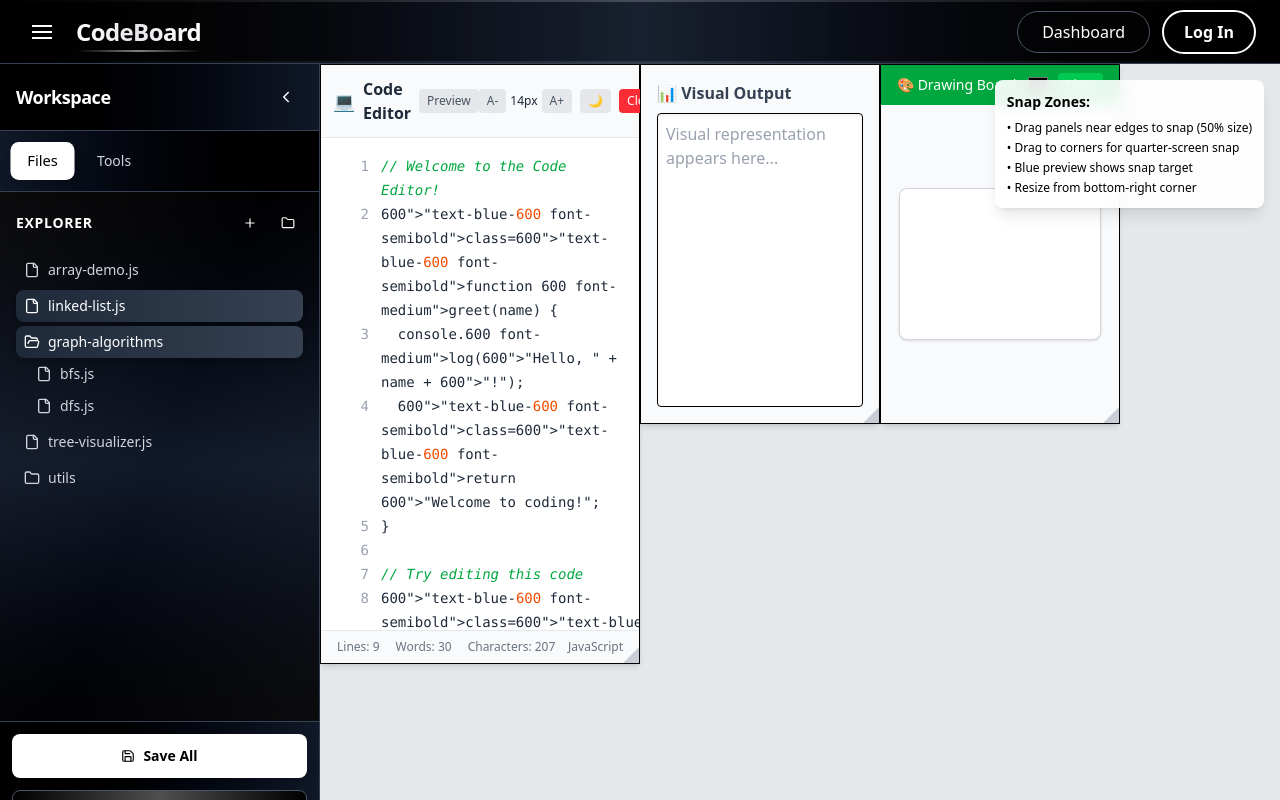
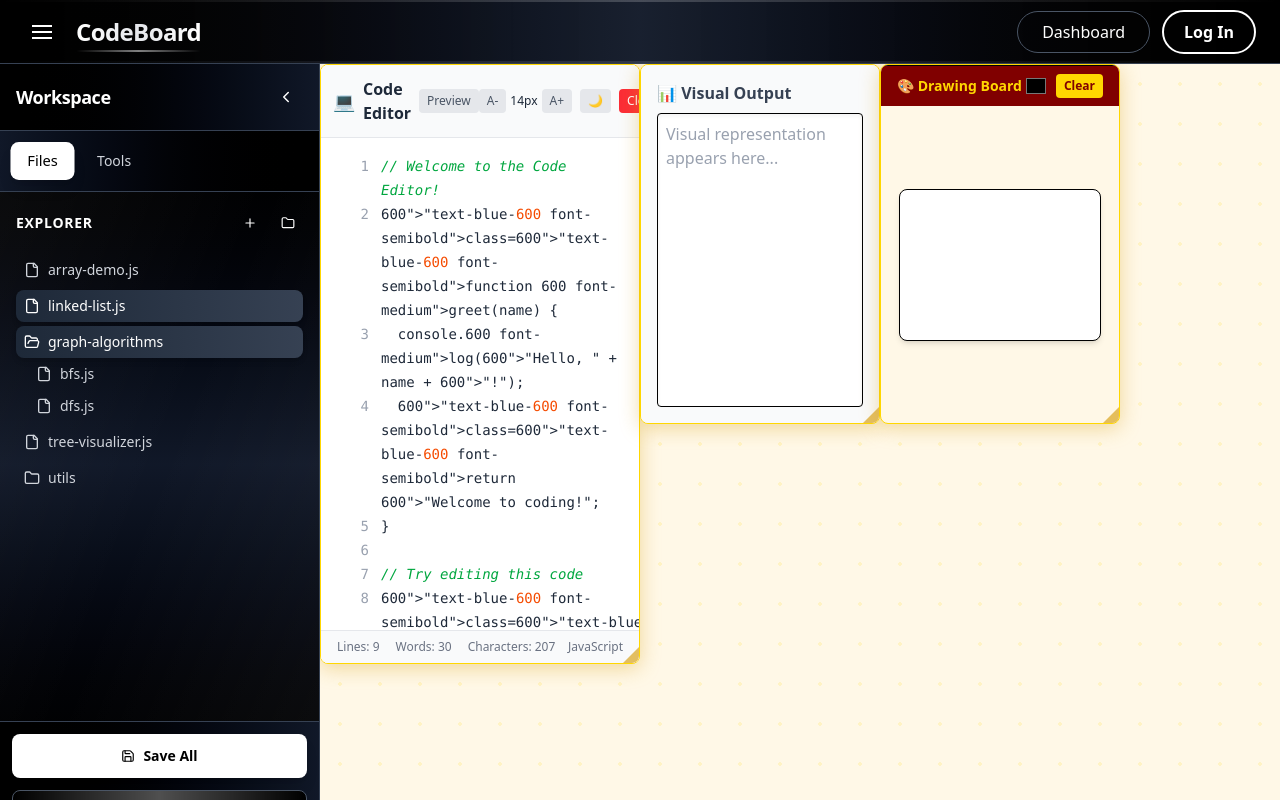
Before and after one commit to amicable-dev/codeboard, a React (Vite) app: page / in a window 1280 px wide. Built offline with nearby package versions, Linux system fonts and the light colour scheme.

Commit message:
added golden

```diff
--- a/package.json
+++ b/package.json
@@ -11,6 +11,7 @@
   },
   "dependencies": {
     "@tailwindcss/vite": "^4.1.11",
+    "golden-layout": "^2.6.0",
     "lucide-react": "^0.536.0",
     "react": "^19.1.1",
     "react-dom": "^19.1.1",
--- a/src/components/layout/MainPanel.tsx
+++ b/src/components/layout/MainPanel.tsx
@@ -2,9 +2,18 @@ import { useState, useRef, useEffect } from "react";
 import EditorPanel from "./EditorPanel";
 import VisualPanel from "./VisualPanel";
 
+/* ----------------- COLOR PALETTE ----------------- */
+const COLORS = {
+  gold: "#FFD700",
+  deepGold: "#DAA520",
+  cream: "#FFF8E7",
+  maroon: "#800000",
+};
+
+/* ----------------- SNAP SETTINGS ----------------- */
 const SNAP_THRESHOLD = 50;
 
-// Type definitions
+/* ----------------- TYPE DEFINITIONS ----------------- */
 interface Position {
   x: number;
   y: number;
@@ -33,294 +42,196 @@ interface DraggablePanelProps {
   className?: string;
 }
 
-// Simple Drawing Panel - you can replace this with your own component
+/* ----------------- DRAWING PANEL ----------------- */
 const DrawingPanel: React.FC = () => {
   const canvasRef = useRef<HTMLCanvasElement>(null);
-  const [isDrawing, setIsDrawing] = useState<boolean>(false);
-  const [currentColor, setCurrentColor] = useState<string>('#000000');
+  const [isDrawing, setIsDrawing] = useState(false);
+  const [currentColor, setCurrentColor] = useState("#000000");
 
   useEffect(() => {
     const canvas = canvasRef.current;
     if (!canvas) return;
-
-    const ctx = canvas.getContext('2d');
+    const ctx = canvas.getContext("2d");
     if (!ctx) return;
-
-    ctx.lineCap = 'round';
-    ctx.lineJoin = 'round';
+    ctx.lineCap = "round";
+    ctx.lineJoin = "round";
     ctx.lineWidth = 2;
   }, []);
 
   const startDrawing = (e: React.MouseEvent<HTMLCanvasElement>) => {
     setIsDrawing(true);
-    const canvas = canvasRef.current;
-    if (!canvas) return;
-
-    const rect = canvas.getBoundingClientRect();
-    const x = e.clientX - rect.left;
-    const y = e.clientY - rect.top;
-
-    const ctx = canvas.getContext('2d');
-    if (!ctx) return;
-
+    const rect = canvasRef.current!.getBoundingClientRect();
+    const ctx = canvasRef.current!.getContext("2d")!;
     ctx.beginPath();
-    ctx.moveTo(x, y);
+    ctx.moveTo(e.clientX - rect.left, e.clientY - rect.top);
   };
 
   const draw = (e: React.MouseEvent<HTMLCanvasElement>) => {
     if (!isDrawing) return;
-
-    const canvas = canvasRef.current;
-    if (!canvas) return;
-
-    const rect = canvas.getBoundingClientRect();
-    const x = e.clientX - rect.left;
-    const y = e.clientY - rect.top;
-
-    const ctx = canvas.getContext('2d');
-    if (!ctx) return;
-
+    const rect = canvasRef.current!.getBoundingClientRect();
+    const ctx = canvasRef.current!.getContext("2d")!;
     ctx.strokeStyle = currentColor;
-    ctx.lineTo(x, y);
+    ctx.lineTo(e.clientX - rect.left, e.clientY - rect.top);
     ctx.stroke();
   };
 
-  const stopDrawing = () => {
-    setIsDrawing(false);
-  };
-
-  const clearCanvas = () => {
-    const canvas = canvasRef.current;
-    if (!canvas) return;
-
-    const ctx = canvas.getContext('2d');
-    if (!ctx) return;
-
-    ctx.clearRect(0, 0, canvas.width, canvas.height);
-  };
-
   return (
-    <div className="w-full h-full bg-white flex flex-col">
-      <div className="bg-green-600 text-white px-4 py-2 text-sm font-medium flex items-center justify-between">
+    <div className="w-full h-full flex flex-col bg-cream border-t border-gold">
+      <div
+        className="px-4 py-2 text-sm font-semibold flex items-center justify-between"
+        style={{ backgroundColor: COLORS.maroon, color: COLORS.gold }}
+      >
         <span>🎨 Drawing Board</span>
         <div className="flex items-center space-x-2">
           <input
             type="color"
             value={currentColor}
             onChange={(e) => setCurrentColor(e.target.value)}
-            className="w-6 h-6 rounded border-none cursor-pointer"
+            className="w-6 h-6 rounded cursor-pointer border-none"
           />
           <button
-            onClick={clearCanvas}
-            className="px-2 py-1 bg-green-500 hover:bg-green-400 rounded text-xs"
+            onClick={() => {
+              const ctx = canvasRef.current?.getContext("2d");
+              if (ctx && canvasRef.current)
+                ctx.clearRect(0, 0, canvasRef.current.width, canvasRef.current.height);
+            }}
+            className="px-2 py-1 rounded text-xs"
+            style={{
+              backgroundColor: COLORS.gold,
+              color: COLORS.maroon,
+              fontWeight: "bold",
+            }}
           >
             Clear
           </button>
         </div>
       </div>
-      <div className="flex-1 p-4 flex items-center justify-center bg-gray-50">
+      <div className="flex-1 p-4 flex items-center justify-center bg-cream">
         <canvas
           ref={canvasRef}
           width="200"
           height="150"
-          className="border border-gray-300 rounded-lg bg-white cursor-crosshair shadow-sm"
+          className="border border-gold rounded-lg bg-white cursor-crosshair shadow-md"
           onMouseDown={startDrawing}
           onMouseMove={draw}
-          onMouseUp={stopDrawing}
-          onMouseLeave={stopDrawing}
+          onMouseUp={() => setIsDrawing(false)}
+          onMouseLeave={() => setIsDrawing(false)}
         />
       </div>
     </div>
   );
 };
 
+/* ----------------- DRAGGABLE PANEL ----------------- */
 const DraggablePanel: React.FC<DraggablePanelProps> = ({
   children,
   position,
   onPositionChange,
   onSnapPreview,
   containerBounds,
-  className = ""
+  className = "",
 }) => {
-  const [isDragging, setIsDragging] = useState<boolean>(false);
-  const [dragStart, setDragStart] = useState<{ x: number; y: number }>({ x: 0, y: 0 });
-  const [isResizing, setIsResizing] = useState<boolean>(false);
-  const [resizeStart, setResizeStart] = useState<{ x: number; y: number; width: number; height: number }>({
+  const [isDragging, setIsDragging] = useState(false);
+  const [isResizing, setIsResizing] = useState(false);
+  const [dragStart, setDragStart] = useState({ x: 0, y: 0 });
+  const [resizeStart, setResizeStart] = useState({
     x: 0,
     y: 0,
     width: 0,
-    height: 0
+    height: 0,
   });
-  const panelRef = useRef<HTMLDivElement>(null);
 
   const getSnapZone = (x: number, y: number, width: number, height: number): SnapZone | null => {
-    if (!containerBounds) return null;
-
     const W = containerBounds.width;
     const H = containerBounds.height;
-
-    // Check Corners First
-    if (x < SNAP_THRESHOLD && y < SNAP_THRESHOLD) {
-      return { x: 0, y: 0, w: W / 2, h: H / 2 };
-    }
-    if (x + width > W - SNAP_THRESHOLD && y < SNAP_THRESHOLD) {
-      return { x: W / 2, y: 0, w: W / 2, h: H / 2 };
-    }
-    if (x < SNAP_THRESHOLD && y + height > H - SNAP_THRESHOLD) {
-      return { x: 0, y: H / 2, w: W / 2, h: H / 2 };
-    }
-    if (x + width > W - SNAP_THRESHOLD && y + height > H - SNAP_THRESHOLD) {
-      return { x: W / 2, y: H / 2, w: W / 2, h: H / 2 };
-    }
-
-    // Check Edges
-    if (x < SNAP_THRESHOLD) {
-      return { x: 0, y: 0, w: W / 2, h: H };
-    }
-    if (x + width > W - SNAP_THRESHOLD) {
-      return { x: W / 2, y: 0, w: W / 2, h: H };
-    }
-    if (y < SNAP_THRESHOLD) {
-      return { x: 0, y: 0, w: W, h: H / 2 };
-    }
-    if (y + height > H - SNAP_THRESHOLD) {
-      return { x: 0, y: H / 2, w: W, h: H / 2 };
-    }
-
+    if (x < SNAP_THRESHOLD && y < SNAP_THRESHOLD) return { x: 0, y: 0, w: W / 2, h: H / 2 };
+    if (x + width > W - SNAP_THRESHOLD && y < SNAP_THRESHOLD) return { x: W / 2, y: 0, w: W / 2, h: H / 2 };
+    if (x < SNAP_THRESHOLD && y + height > H - SNAP_THRESHOLD) return { x: 0, y: H / 2, w: W / 2, h: H / 2 };
+    if (x + width > W - SNAP_THRESHOLD && y + height > H - SNAP_THRESHOLD) return { x: W / 2, y: H / 2, w: W / 2, h: H / 2 };
+    if (x < SNAP_THRESHOLD) return { x: 0, y: 0, w: W / 2, h: H };
+    if (x + width > W - SNAP_THRESHOLD) return { x: W / 2, y: 0, w: W / 2, h: H };
+    if (y < SNAP_THRESHOLD) return { x: 0, y: 0, w: W, h: H / 2 };
+    if (y + height > H - SNAP_THRESHOLD) return { x: 0, y: H / 2, w: W, h: H / 2 };
     return null;
   };
 
-  const handleMouseDown = (e: React.MouseEvent<HTMLDivElement>) => {
-    if ((e.target as HTMLElement).classList.contains('resize-handle')) return;
-
-    setIsDragging(true);
-    setDragStart({
-      x: e.clientX - position.x,
-      y: e.clientY - position.y
-    });
-    e.preventDefault();
-  };
-
-  const handleResizeMouseDown = (e: React.MouseEvent<HTMLDivElement>) => {
-    setIsResizing(true);
-    setResizeStart({
-      x: e.clientX,
-      y: e.clientY,
-      width: position.width,
-      height: position.height
-    });
-    e.preventDefault();
-    e.stopPropagation();
-  };
-
   useEffect(() => {
-    const handleMouseMove = (e: MouseEvent) => {
+    const handleMove = (e: MouseEvent) => {
       if (isDragging) {
         const newX = Math.max(0, Math.min(e.clientX - dragStart.x, containerBounds.width - position.width));
         const newY = Math.max(0, Math.min(e.clientY - dragStart.y, containerBounds.height - position.height));
-
         const snapZone = getSnapZone(newX, newY, position.width, position.height);
         onSnapPreview(snapZone);
-
-        onPositionChange({
-          ...position,
-          x: newX,
-          y: newY
-        });
+        onPositionChange({ ...position, x: newX, y: newY });
       } else if (isResizing) {
         const deltaX = e.clientX - resizeStart.x;
         const deltaY = e.clientY - resizeStart.y;
-
-        const newWidth = Math.max(200, Math.min(resizeStart.width + deltaX, containerBounds.width - position.x));
-        const newHeight = Math.max(150, Math.min(resizeStart.height + deltaY, containerBounds.height - position.y));
-
         onPositionChange({
           ...position,
-          width: newWidth,
-          height: newHeight
+          width: Math.max(200, resizeStart.width + deltaX),
+          height: Math.max(150, resizeStart.height + deltaY),
         });
       }
     };
-
-    const handleMouseUp = () => {
-      if (isDragging) {
-        const snapZone = getSnapZone(position.x, position.y, position.width, position.height);
-        if (snapZone) {
-          onPositionChange({
-            x: snapZone.x,
-            y: snapZone.y,
-            width: snapZone.w,
-            height: snapZone.h
-          });
-        }
-        onSnapPreview(null);
-      }
+    const stop = () => {
       setIsDragging(false);
       setIsResizing(false);
+      onSnapPreview(null);
     };
-
     if (isDragging || isResizing) {
-      document.addEventListener('mousemove', handleMouseMove);
-      document.addEventListener('mouseup', handleMouseUp);
+      document.addEventListener("mousemove", handleMove);
+      document.addEventListener("mouseup", stop);
     }
-
     return () => {
-      document.removeEventListener('mousemove', handleMouseMove);
-      document.removeEventListener('mouseup', handleMouseUp);
+      document.removeEventListener("mousemove", handleMove);
+      document.removeEventListener("mouseup", stop);
     };
-  }, [isDragging, isResizing, dragStart, position, containerBounds, onPositionChange, onSnapPreview, resizeStart]);
+  }, [isDragging, isResizing, dragStart, resizeStart, position]);
 
   return (
     <div
-      ref={panelRef}
-      className={`absolute border shadow-md cursor-move select-none ${className}`}
+      className={`absolute border rounded-lg overflow-hidden shadow-lg cursor-move ${className}`}
       style={{
         left: position.x,
         top: position.y,
         width: position.width,
         height: position.height,
-        zIndex: isDragging ? 1000 : 1
+        borderColor: COLORS.gold,
+        boxShadow: `0 4px 20px rgba(218,165,32,0.4)`,
+        backgroundColor: COLORS.cream,
       }}
-      onMouseDown={handleMouseDown}
+      onMouseDown={(e) => {
+        if ((e.target as HTMLElement).classList.contains("resize-handle")) return;
+        setIsDragging(true);
+        setDragStart({ x: e.clientX - position.x, y: e.clientY - position.y });
+      }}
     >
       {children}
-
       <div
-        className="resize-handle absolute bottom-0 right-0 w-4 h-4 bg-gray-400 cursor-se-resize hover:bg-gray-600 opacity-50 hover:opacity-100"
-        onMouseDown={handleResizeMouseDown}
+        className="resize-handle absolute bottom-0 right-0 w-4 h-4 cursor-se-resize opacity-70"
         style={{
-          clipPath: 'polygon(100% 0%, 0% 100%, 100% 100%)'
+          backgroundColor: COLORS.deepGold,
+          clipPath: "polygon(100% 0%, 0% 100%, 100% 100%)",
+        }}
+        onMouseDown={(e) => {
+          e.stopPropagation();
+          setIsResizing(true);
+          setResizeStart({ x: e.clientX, y: e.clientY, width: position.width, height: position.height });
         }}
       />
     </div>
   );
 };
 
-const MainPanel: React.FC = () => {
-  const [containerBounds, setContainerBounds] = useState<ContainerBounds>({ width: 800, height: 600 });
+/* ----------------- MAIN PANEL ----------------- */
+const MainPanelGolden: React.FC = () => {
+  const [containerBounds, setContainerBounds] = useState({ width: 800, height: 600 });
   const [snapPreview, setSnapPreview] = useState<SnapZone | null>(null);
   const containerRef = useRef<HTMLDivElement>(null);
 
-  const [editorPos, setEditorPos] = useState<Position>({
-    x: 0,
-    y: 0,
-    width: 320,
-    height: 600,
-  });
-
-  const [visualPos, setVisualPos] = useState<Position>({
-    x: 320,
-    y: 0,
-    width: 240,
-    height: 360,
-  });
-
-  const [drawingPos, setDrawingPos] = useState<Position>({
-    x: 560,
-    y: 0,
-    width: 240,
-    height: 360,
-  });
+  const [editorPos, setEditorPos] = useState<Position>({ x: 0, y: 0, width: 320, height: 600 });
+  const [visualPos, setVisualPos] = useState<Position>({ x: 320, y: 0, width: 240, height: 360 });
+  const [drawingPos, setDrawingPos] = useState<Position>({ x: 560, y: 0, width: 240, height: 360 });
 
   useEffect(() => {
     const updateBounds = () => {
@@ -329,91 +240,65 @@ const MainPanel: React.FC = () => {
         setContainerBounds({ width: rect.width, height: rect.height });
       }
     };
-
     updateBounds();
-    window.addEventListener('resize', updateBounds);
-    return () => window.removeEventListener('resize', updateBounds);
+    window.addEventListener("resize", updateBounds);
+    return () => window.removeEventListener("resize", updateBounds);
   }, []);
-
-  useEffect(() => {
-    setEditorPos(prev => ({
-      ...prev,
-      width: Math.min(prev.width, containerBounds.width),
-      height: Math.min(prev.height, containerBounds.height)
-    }));
-    setVisualPos(prev => ({
-      ...prev,
-      width: Math.min(prev.width, containerBounds.width),
-      height: Math.min(prev.height, containerBounds.height)
-    }));
-    setDrawingPos(prev => ({
-      ...prev,
-      width: Math.min(prev.width, containerBounds.width),
-      height: Math.min(prev.height, containerBounds.height)
-    }));
-  }, [containerBounds]);
 
   return (
     <div
       ref={containerRef}
-      className="flex-1 relative bg-gray-200 overflow-hidden"
+      className="flex-1 relative overflow-hidden"
+      style={{
+        backgroundColor: COLORS.cream,
+        backgroundImage:
+          "radial-gradient(circle at 20px 20px, rgba(255,215,0,0.15) 2px, transparent 0)",
+        backgroundSize: "40px 40px",
+      }}
     >
       {snapPreview && (
         <div
-          className="absolute border-2 border-blue-400 bg-blue-200/30 rounded pointer-events-none transition-all duration-100 z-50"
+          className="absolute rounded pointer-events-none transition-all duration-100 z-50"
           style={{
             left: snapPreview.x,
             top: snapPreview.y,
             width: snapPreview.w,
             height: snapPreview.h,
+            border: `2px solid ${COLORS.gold}`,
+            backgroundColor: "rgba(255,215,0,0.15)",
+            boxShadow: `0 0 20px rgba(255,215,0,0.6)`,
           }}
         />
       )}
 
-      {/* Your EditorPanel Component */}
       <DraggablePanel
         position={editorPos}
         onPositionChange={setEditorPos}
         onSnapPreview={setSnapPreview}
         containerBounds={containerBounds}
-        className="bg-white"
       >
         <EditorPanel />
       </DraggablePanel>
 
-      {/* Your VisualPanel Component */}
       <DraggablePanel
         position={visualPos}
         onPositionChange={setVisualPos}
         onSnapPreview={setSnapPreview}
         containerBounds={containerBounds}
-        className="bg-gray-50"
       >
         <VisualPanel />
       </DraggablePanel>
 
-      {/* Optional Drawing Panel - replace with your own if needed */}
       <DraggablePanel
         position={drawingPos}
         onPositionChange={setDrawingPos}
         onSnapPreview={setSnapPreview}
         containerBounds={containerBounds}
-        className="bg-green-50"
       >
         <DrawingPanel />
       </DraggablePanel>
-
-      <div className="absolute top-4 right-4 bg-white/90 backdrop-blur-sm p-3 rounded-lg shadow-lg text-sm max-w-xs z-10">
-        <div className="font-semibold mb-2">Snap Zones:</div>
-        <div className="text-xs space-y-1">
-          <div>• Drag panels near edges to snap (50% size)</div>
-          <div>• Drag to corners for quarter-screen snap</div>
-          <div>• Blue preview shows snap target</div>
-          <div>• Resize from bottom-right corner</div>
-        </div>
-      </div>
     </div>
   );
 };
 
-export default MainPanel;
+export default MainPanelGolden;
```
Also changed, not shown: 1 other file (tests, documents, lock files or other folders).
